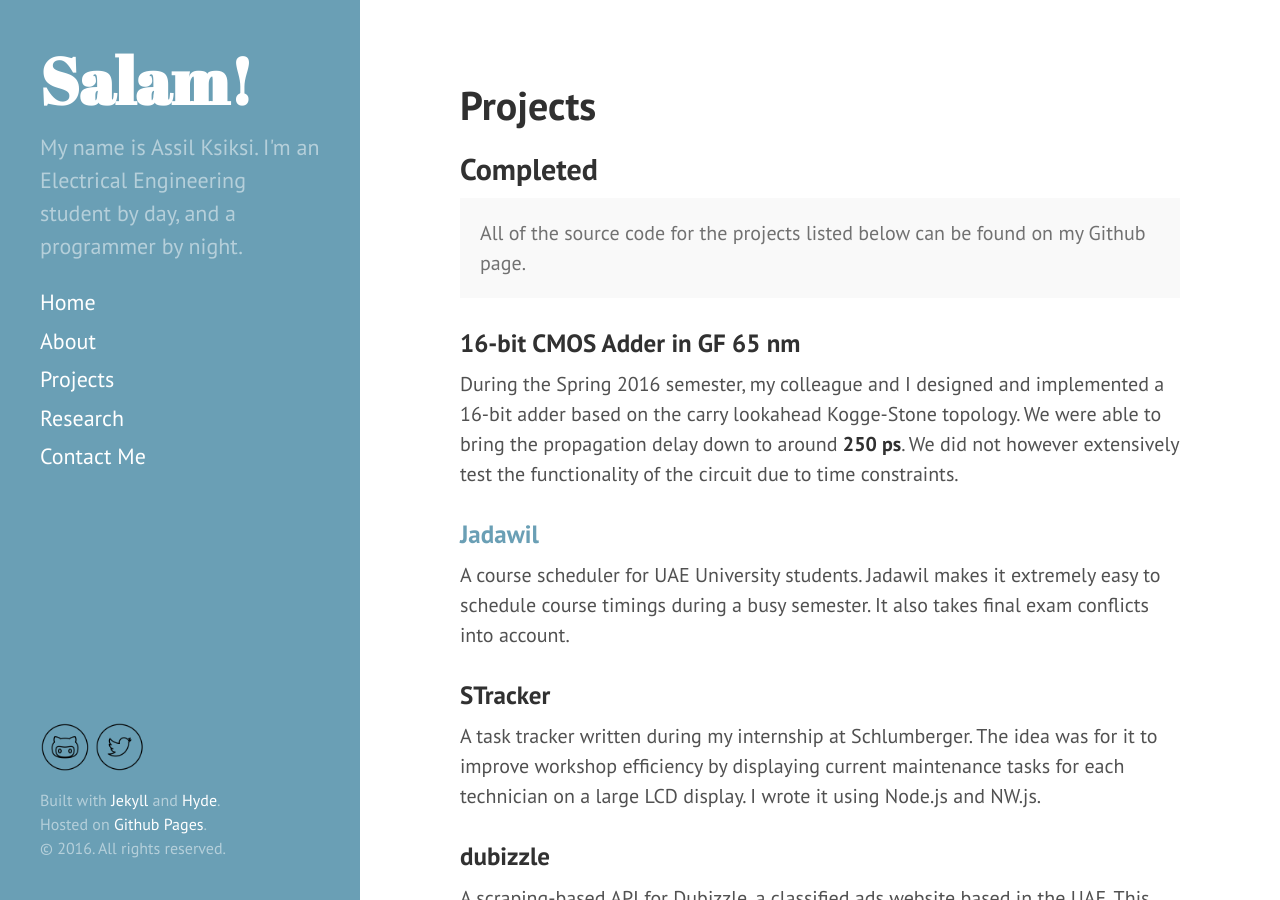
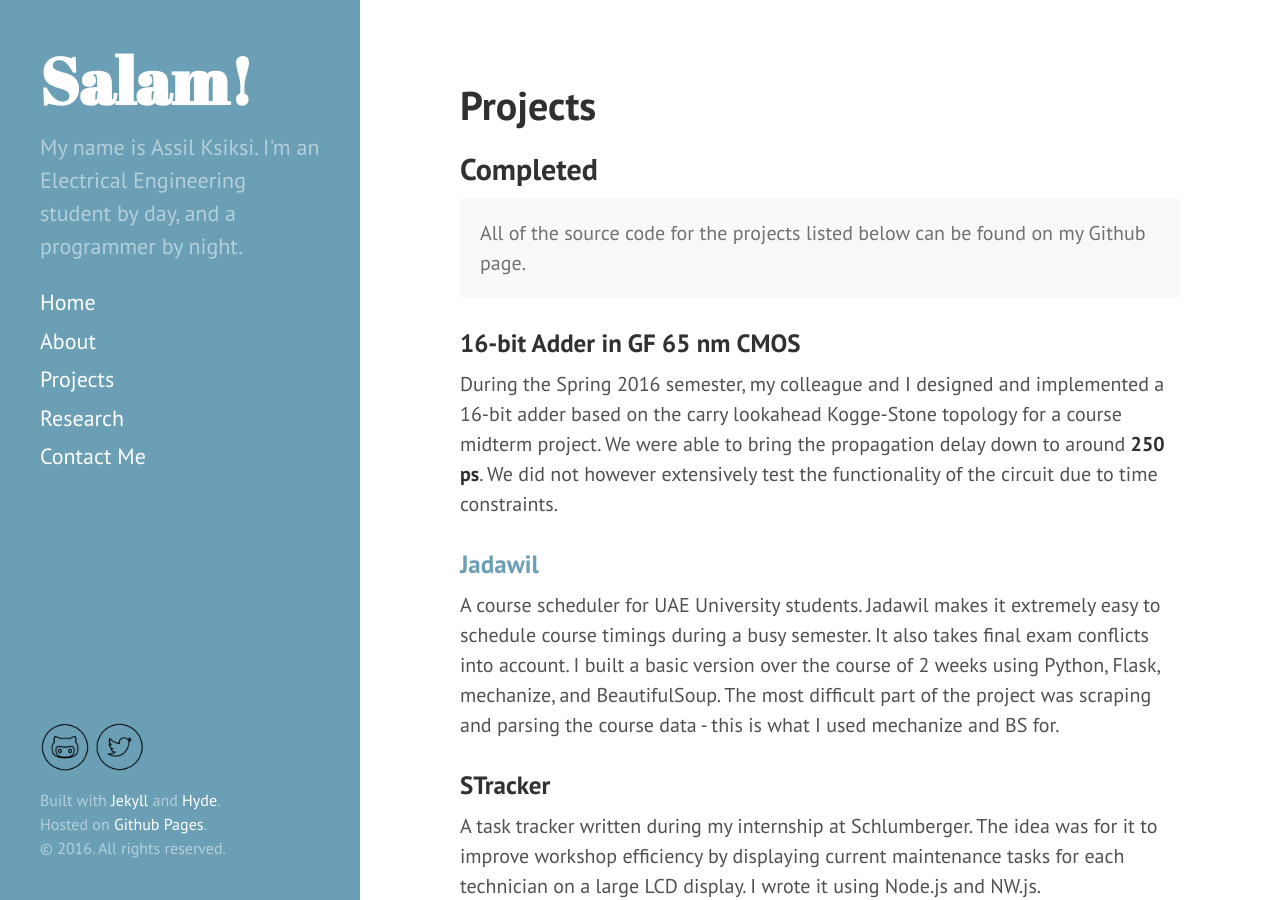
Before and after one commit to aksiksi/blog, a Jekyll site: the page built from projects/index.md, in a window 1280 px wide and 900 px high. Built offline with Jekyll 4.4.1, drawn with Linux system fonts in a browser that asks for light colours; Markdown is read by kramdown in place of the engine named in the settings.

Commit message:
Small changes to about, projects

```diff
--- a/projects/index.md
+++ b/projects/index.md
@@ -9,13 +9,13 @@ title: Projects
     All of the source code for the projects listed below can be found on my Github page.
 </p>
 
-### 16-bit CMOS Adder in GF 65 nm
+### 16-bit Adder in GF 65 nm CMOS
 
-During the Spring 2016 semester, my colleague and I designed and implemented a 16-bit adder based on the carry lookahead Kogge-Stone topology. We were able to bring the propagation delay down to around **250 ps**. We did not however extensively test the functionality of the circuit due to time constraints.
+During the Spring 2016 semester, my colleague and I designed and implemented a 16-bit adder based on the carry lookahead Kogge-Stone topology for a course midterm project. We were able to bring the propagation delay down to around **250 ps**. We did not however extensively test the functionality of the circuit due to time constraints.
 
 ### [Jadawil](http://jadawil.herokuapp.com)
 
-A course scheduler for UAE University students. Jadawil makes it extremely easy to schedule course timings during a busy semester. It also takes final exam conflicts into account.
+A course scheduler for UAE University students. Jadawil makes it extremely easy to schedule course timings during a busy semester. It also takes final exam conflicts into account. I built a basic version over the course of 2 weeks using Python, Flask, mechanize, and BeautifulSoup. The most difficult part of the project was scraping and parsing the course data - this is what I used mechanize and BS for.
 
 ### STracker
 
```
